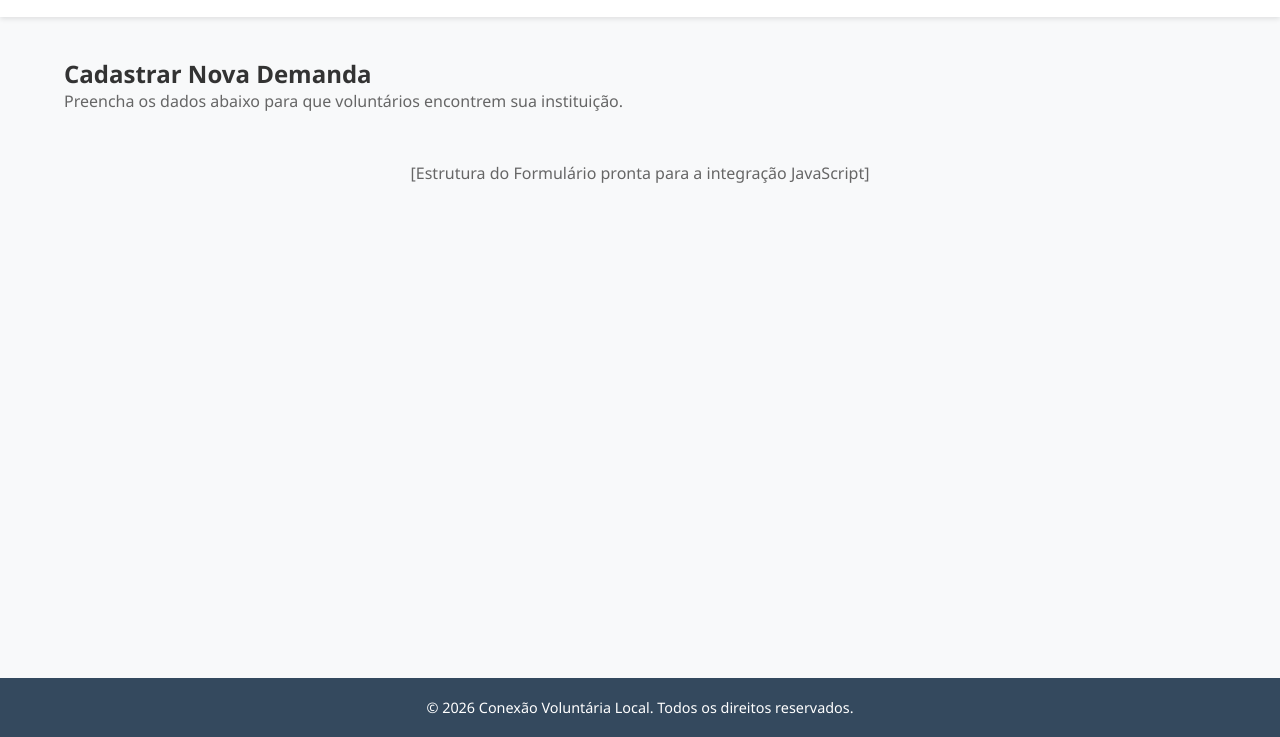
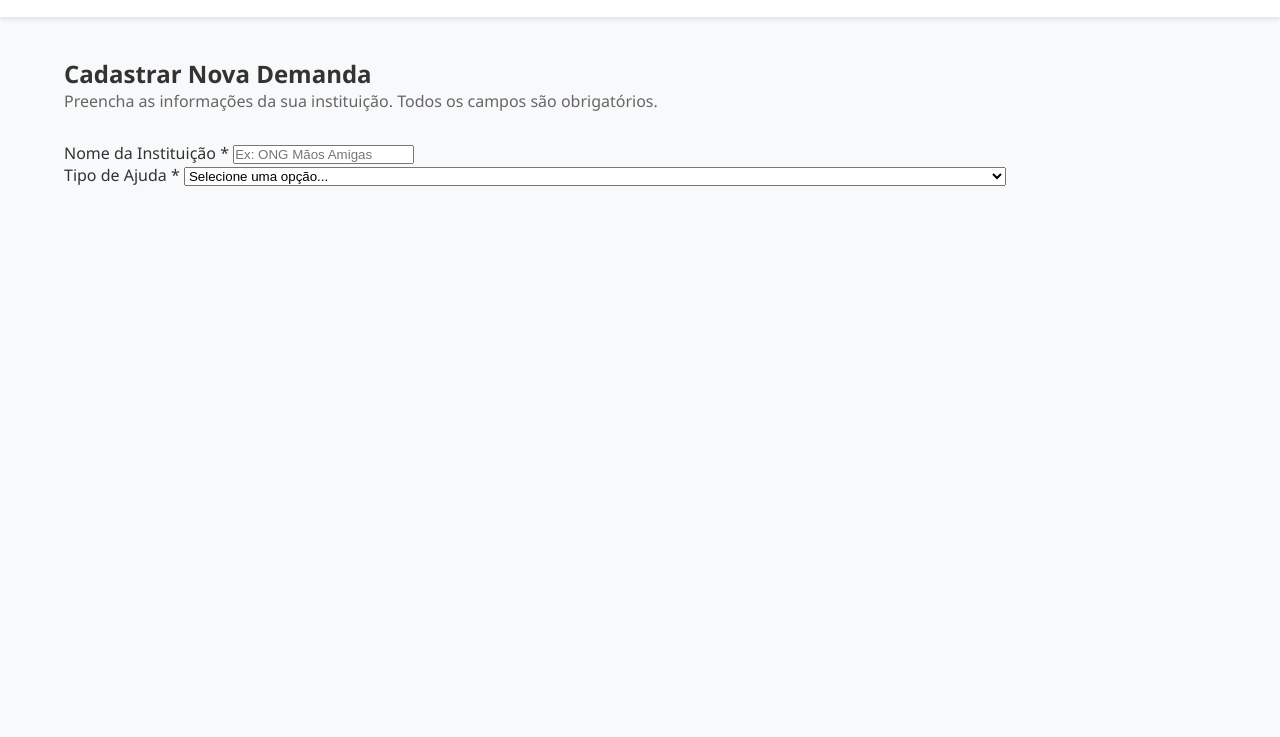
Before and after one commit to Nicollas-devhub/Plataforma-de-Conex-o-Volunt-ria-Local, a plain HTML site: page HTML/cadastro.html in a window 1280 px wide. Shown: the part 63-800 px from the top of the page. Drawn offline with Linux system fonts and the light colour scheme; files that its build step writes are made by us from their sources.

Commit message:
Fazendo devidas atualizações nas paginas html

```diff
--- a/HTML/cadastro.html
+++ b/HTML/cadastro.html
@@ -4,11 +4,12 @@
     <meta charset="UTF-8">
     <meta name="viewport" content="width=device-width, initial-scale=1.0">
     <title>Cadastrar Necessidade - Conexão Voluntária</title>
+    <!-- Vinculando o mesmo CSS unificado para manter a consistência visual -->
     <link rel="stylesheet" href="css/style.css">
 </head>
 <body>
 
-    <!-- Cabeçalho (Mantendo padrão visual) -->
+    <!-- Cabeçalho idêntico (Consistência Visual) com o link desta página ativo -->
     <header class="main-header">
         <div class="logo">
             <h1>Conexão <span>Voluntária</span></h1>
@@ -20,23 +21,31 @@
         </nav>
     </header>
 
-    <!-- Seção do Formulário -->
+    <!-- Container Centralizado do Formulário -->
     <main class="container">
         <section class="form-section">
             <h2>Cadastrar Nova Demanda</h2>
-            <p class="subtitle">Preencha os dados abaixo para que voluntários encontrem sua instituição.</p>
+            <p class="subtitle">Preencha as informações da sua instituição. Todos os campos são obrigatórios.</p>
 
-            <!-- O formulário completo e funcionalidade JS serão implementados na Parte 2 -->
-            <form class="volunter-form">
-                <p style="text-align: center; color: #666; padding: 20px;">[Estrutura do Formulário pronta para a integração JavaScript]</p>
-            </form>
-        </section>
-    </main>
+            <!--
+                Formulário estruturado. O atributo 'novalidate' foi adicionado para
+                desativar a validação padrão do navegador, pois faremos uma validação
+                muito mais profissional e customizada via JavaScript no próximo passo.
+            -->
+            <form id="formCadastro" class="volunter-form" novalidate>
 
-    <!-- Rodapé padrão unificado -->
-    <footer class="main-footer">
-        <p>&copy; 2026 Conexão Voluntária Local. Todos os direitos reservados.</p>
-    </footer>
+                <!-- Nome da Instituição -->
+                <div class="form-group">
+                    <label for="nomeInstituicao">Nome da Instituição *</label>
+                    <input type="text" id="nomeInstituicao" placeholder="Ex: ONG Mãos Amigas">
+                </div>
 
-</body>
-</html>
+                <!-- Tipo de Ajuda (Campo de Seleção / Select) -->
+                <div class="form-group">
+                    <label for="tipoAjuda">Tipo de Ajuda *</label>
+                    <select id="tipoAjuda">
+                        <option value="">Selecione uma opção...</option>
+                        <option value="Educação">Educação</option>
+                        <option value="Saúde">Saúde</option>
+                        <option value="Meio Ambiente">Meio Ambiente</option>
+                        <option value="Doação de Alimentos">Normally I can help with things like this, but I don't seem to have access to that content. You can try again or ask me for something else.
```
Also changed, not shown: HTML/index.html (+8 -6 lines), HTML/visualizacao.html (added, +55 -0 lines), HTML/vizualização.html (deleted, +0 -43 lines).
